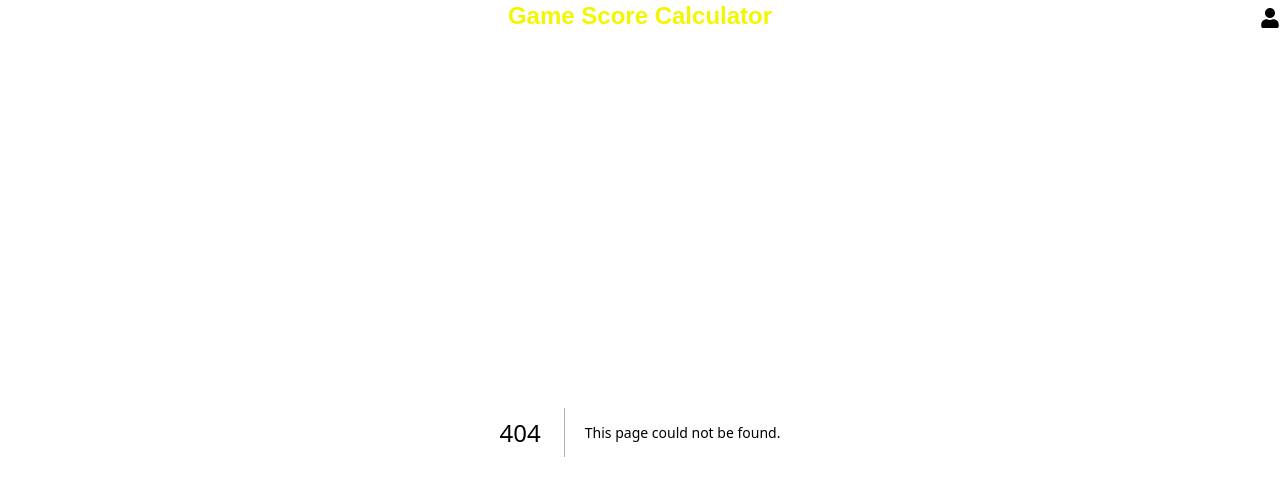
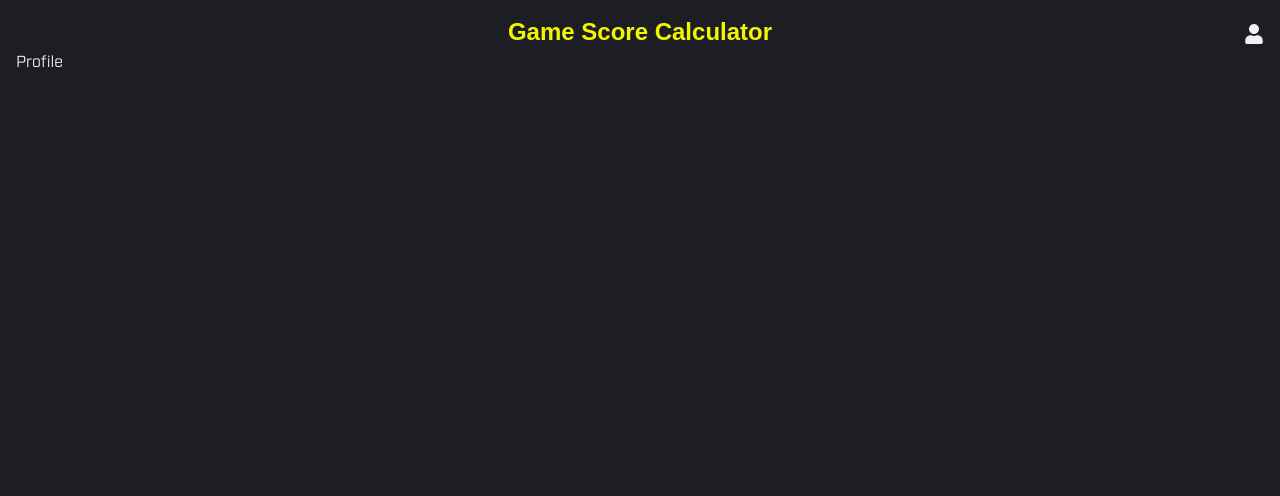
Before and after one commit to evrwaqe/game-score-calculator, a Next.js app: page /profile in a window 1280 px wide. Before the commit this address had no page. Shown: the top 496 px of the page. Built offline with nearby package versions, Linux system fonts and the light colour scheme; a web font is replaced by a local one.

Commit message:
feat: add base profile page

```diff
--- /dev/null
+++ b/src/app/profile/page.tsx
@@ -0,0 +1,7 @@
+import React from 'react'
+
+function Profile() {
+  return <div>Profile</div>
+}
+
+export default Profile
```
